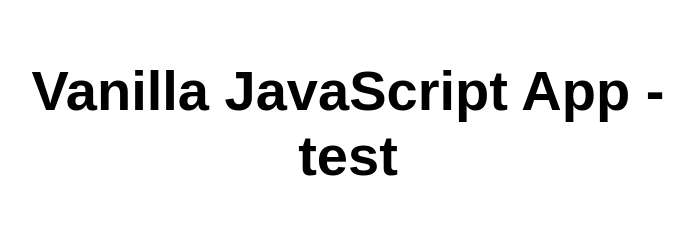
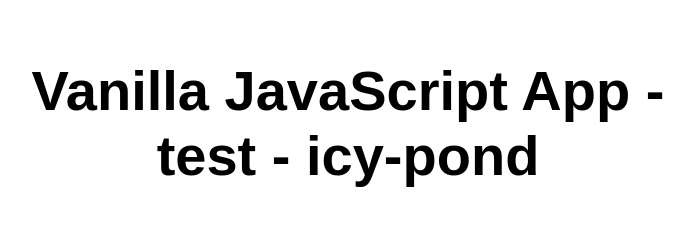
Before and after one commit to cmriachi/vanilla-basic-3, a website: page src/index.html in a window 1280 px wide. Shown: the whole page, without its empty margins (292-986 px from the left). Drawn offline with Linux system fonts and the light colour scheme.

Commit message:
Update index.html

```diff
--- a/src/index.html
+++ b/src/index.html
@@ -10,7 +10,7 @@
 
 <body>
   <main>
-    <h1>Vanilla JavaScript App - test</h1>
+    <h1>Vanilla JavaScript App - test - icy-pond</h1>
   </main>
 </body>
 
```
